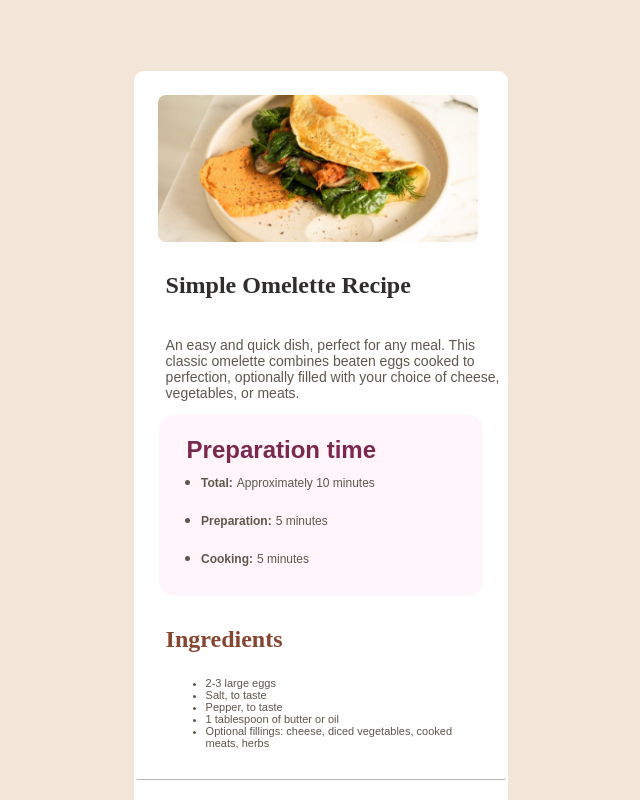
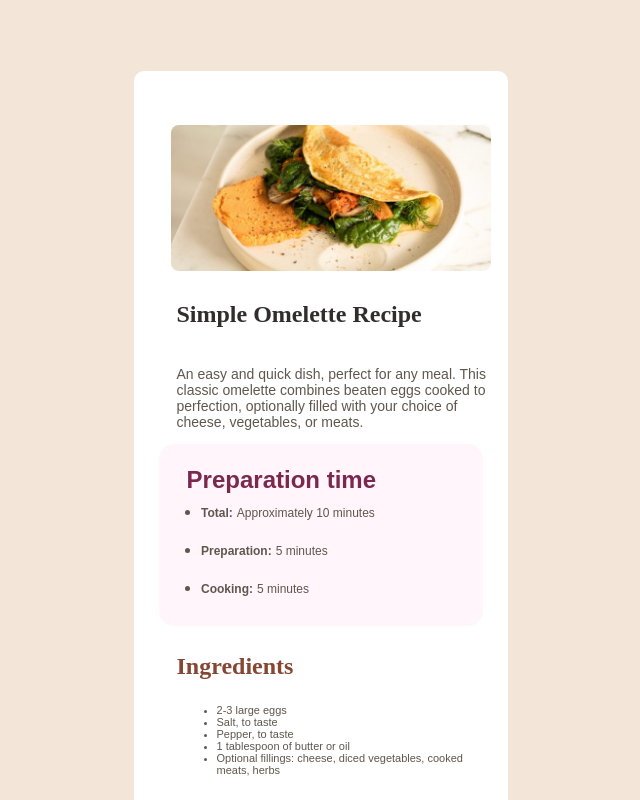
Before and after one commit to Divyamsharma-18/Recipe-Page-, a plain HTML site: page index.html in a window 1280 px wide. Shown: the top 800 px of the page, without its empty margins (319-959 px from the left). Drawn offline with Linux system fonts and the light colour scheme.

Commit message:
Update style.css

```diff
--- a/style.css
+++ b/style.css
@@ -11,6 +11,7 @@ body{
 header{
     border-bottom: 1px solid rgb(184, 183, 183);
     border-radius: 2px;
+    margin:8%;
 }
 .container{
     margin-top: 5%;
```
